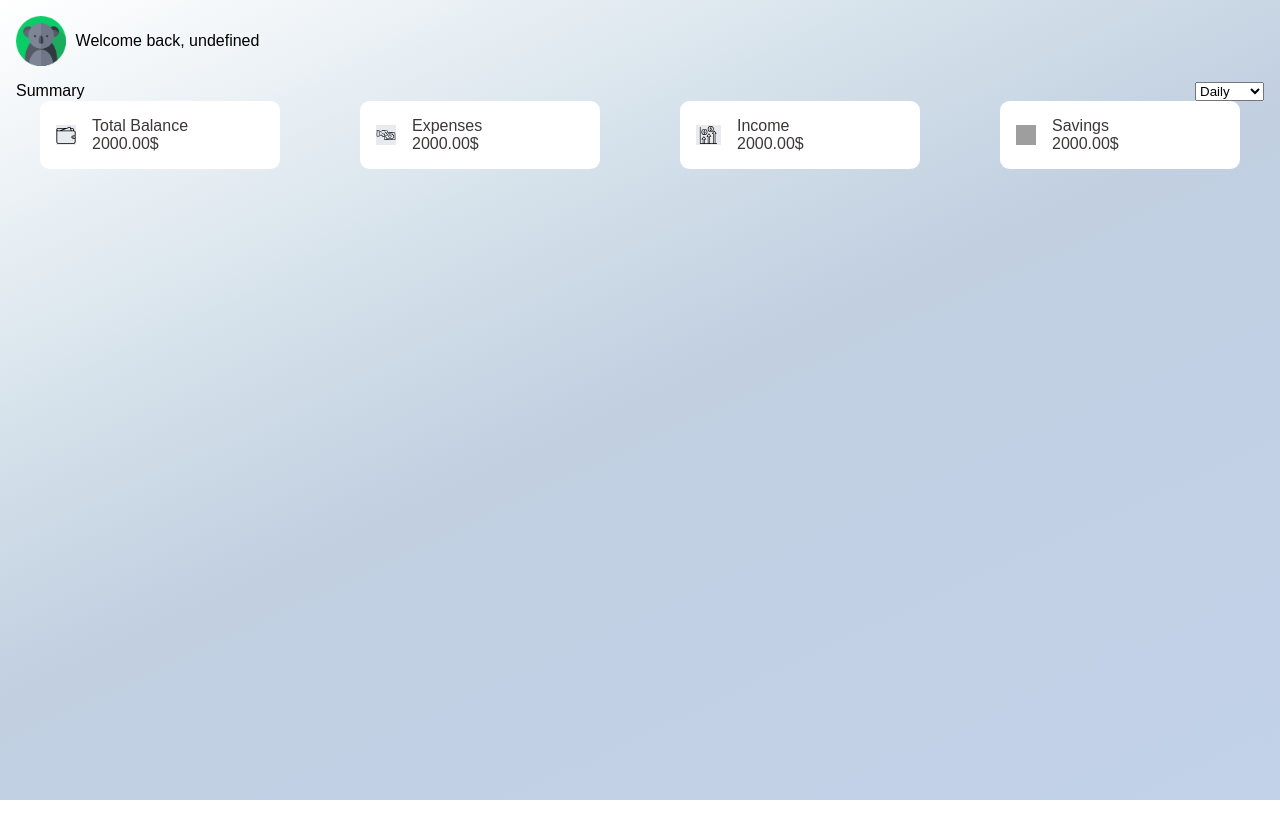
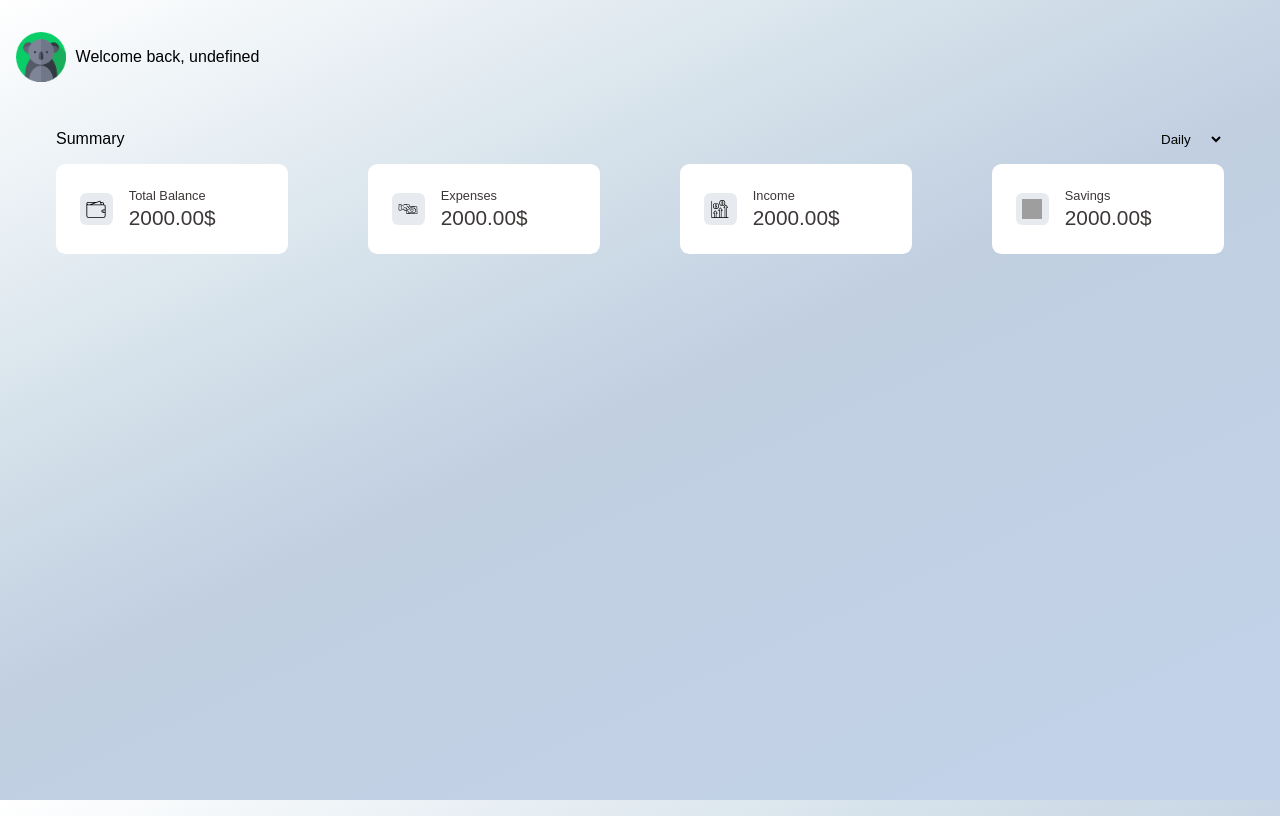
Before and after one commit to Zakria-04/wealth-mate_v1, a Next.js app: page /home in a window 1280 px wide. Built offline with nearby package versions, Linux system fonts and the light colour scheme; grey boxes are pictures that could not be loaded.

Commit message:
updated header UI and code

```diff
--- a/src/Components/HomePageHeader.tsx
+++ b/src/Components/HomePageHeader.tsx
@@ -8,7 +8,6 @@ import { RootState } from "@/store/store";
 
 const HomePageHeader = () => {
   const { user } = useSelector((state: RootState) => state.user);
-  console.log(user);
 
   return (
     <div className={styles.container}>
--- a/src/Components/Summary.tsx
+++ b/src/Components/Summary.tsx
@@ -3,79 +3,52 @@ import styles from "../styles/Summary.module.css";
 import Image from "next/image";
 import Images from "@/assets/Images/Images";
 
+const summaryData = [
+  { label: "Total Balance", value: "2000.00$", image: Images.balance },
+  { label: "Expenses", value: "2000.00$", image: Images.expenses },
+  { label: "Income", value: "2000.00$", image: Images.income },
+  { label: "Savings", value: "2000.00$", image: Images.savings },
+];
+
+// render summaryData component
+const SummaryBox = ({
+  label,
+  value,
+  image,
+}: {
+  label: string;
+  value: string;
+  image: string;
+}) => (
+  <div className={styles.summaryBox}>
+    <div className={styles.summaryIcons}>
+      <Image src={image} alt={label} width={20} height={20} />
+    </div>
+    <div>
+      <p className={styles.label}>{label}</p>
+      <p className={styles.value}>{value}</p>
+    </div>
+  </div>
+);
+
 const Summary = () => {
   return (
-    <div>
-      <div className={styles.summaryHeader}>
+    <section>
+      <header className={styles.summaryHeader}>
         <span>Summary</span>
-        <select>
-          <option value="">Daily</option>
-          <option value="">Monthly</option>
-          <option value="">Yearly</option>
+        <select aria-label="Select summary period">
+          <option value="daily">Daily</option>
+          <option value="monthly">Monthly</option>
+          <option value="yearly">Yearly</option>
         </select>
+      </header>
+
+      <div className={styles.summaryBoxContainer}>
+        {summaryData.map((item, index) => (
+          <SummaryBox key={index} {...item} />
+        ))}
       </div>
-      <div className={styles.summaryBoxContainer}>
-        {/*  Balance */}
-        <div className={styles.summaryBox}>
-          <Image
-            src={Images.balance}
-            alt="Balance"
-            width={20}
-            height={20}
-            className={styles.summaryIcons}
-          />
-          <div>
-            <p>Total Balance</p>
-            <p>2000.00$</p>
-          </div>
-        </div>
-
-        {/* Expenses */}
-        <div className={styles.summaryBox}>
-          <Image
-            src={Images.expenses}
-            alt="Balance"
-            width={20}
-            height={20}
-            className={styles.summaryIcons}
-          />
-          <div>
-            <p>Expenses</p>
-            <p>2000.00$</p>
-          </div>
-        </div>
-
-        {/* Income */}
-        <div className={styles.summaryBox}>
-          <Image
-            src={Images.income}
-            alt="Balance"
-            width={25}
-            height={20}
-            className={styles.summaryIcons}
-          />
-          <div>
-            <p>Income</p>
-            <p>2000.00$</p>
-          </div>
-        </div>
-
-        {/* Savings */}
-        <div className={styles.summaryBox}>
-          <Image
-            src={Images.savings}
-            alt="Balance"
-            width={20}
-            height={20}
-            className={styles.summaryIcons}
-          />
-          <div>
-            <p>Savings</p>
-            <p>2000.00$</p>
-          </div>
-        </div>
-      </div>
-    </div>
+    </section>
   );
 };
 
--- a/src/Components/UserHomePage.tsx
+++ b/src/Components/UserHomePage.tsx
@@ -5,12 +5,12 @@ import Summary from "./Summary";
 
 const UserHomePage = () => {
   return (
-    <>
+    <div>
       <HomePageHeader />
       <div className={styles.body}>
         <Summary />
       </div>
-    </>
+    </div>
   );
 };
 
--- a/src/styles/HomePageHeader.module.css
+++ b/src/styles/HomePageHeader.module.css
@@ -3,4 +3,5 @@
   align-items: center;
   gap: 0.6rem;
   padding: 1rem;
+  margin-top: 1rem;
 }
--- a/src/styles/Summary.module.css
+++ b/src/styles/Summary.module.css
@@ -1,6 +1,14 @@
 .summaryHeader {
   display: flex;
   justify-content: space-between;
+  margin-bottom: 1rem;
+  margin-top: 2rem;
+}
+
+.summaryHeader select {
+  background-color: transparent;
+  border: none;
+  outline: none;
 }
 
 .summaryBoxContainer {
@@ -13,13 +21,25 @@
   display: flex;
   align-items: center;
   gap: 1rem;
-  padding: 1rem;
+  padding: 1.5rem;
   border-radius: 0.6rem;
   background-color: #fff;
-  width: 15rem;
+  width: 20rem;
   color: var(--text-color-3);
 }
 
 .summaryIcons {
   background-color: #e7ebf0;
+  border-radius: 0.4rem;
+  padding: 0.4rem;
+  display: flex;
 }
+
+.label {
+  font-size: 0.8rem;
+  margin-bottom: 0.2rem;
+}
+
+.value {
+  font-size: 1.3rem;
+}
--- a/src/styles/UserHomePage.module.css
+++ b/src/styles/UserHomePage.module.css
@@ -1,3 +1,3 @@
 .body {
-  padding: 0 1rem;
+  padding: 0 3.5rem;
 }
```
